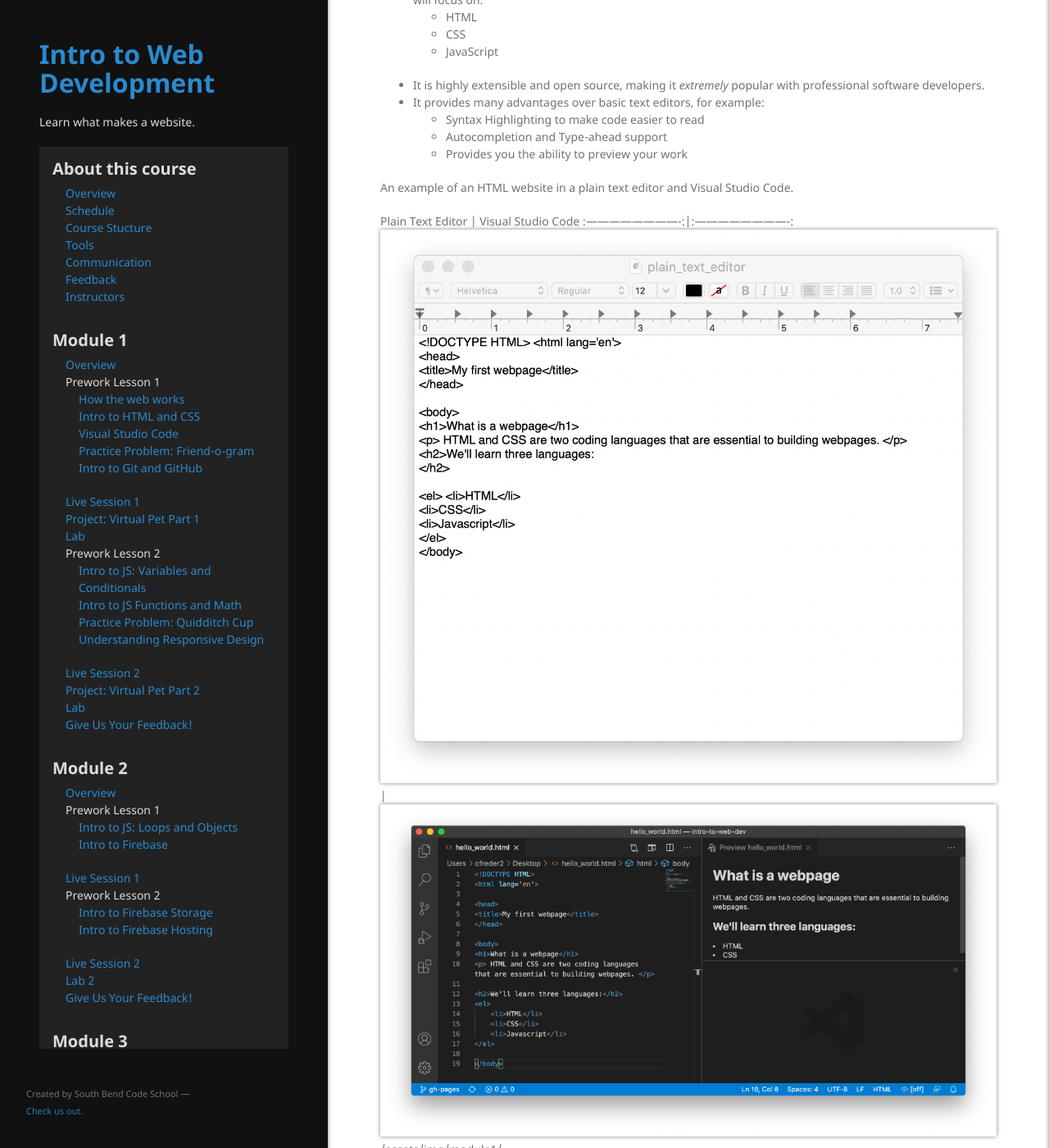
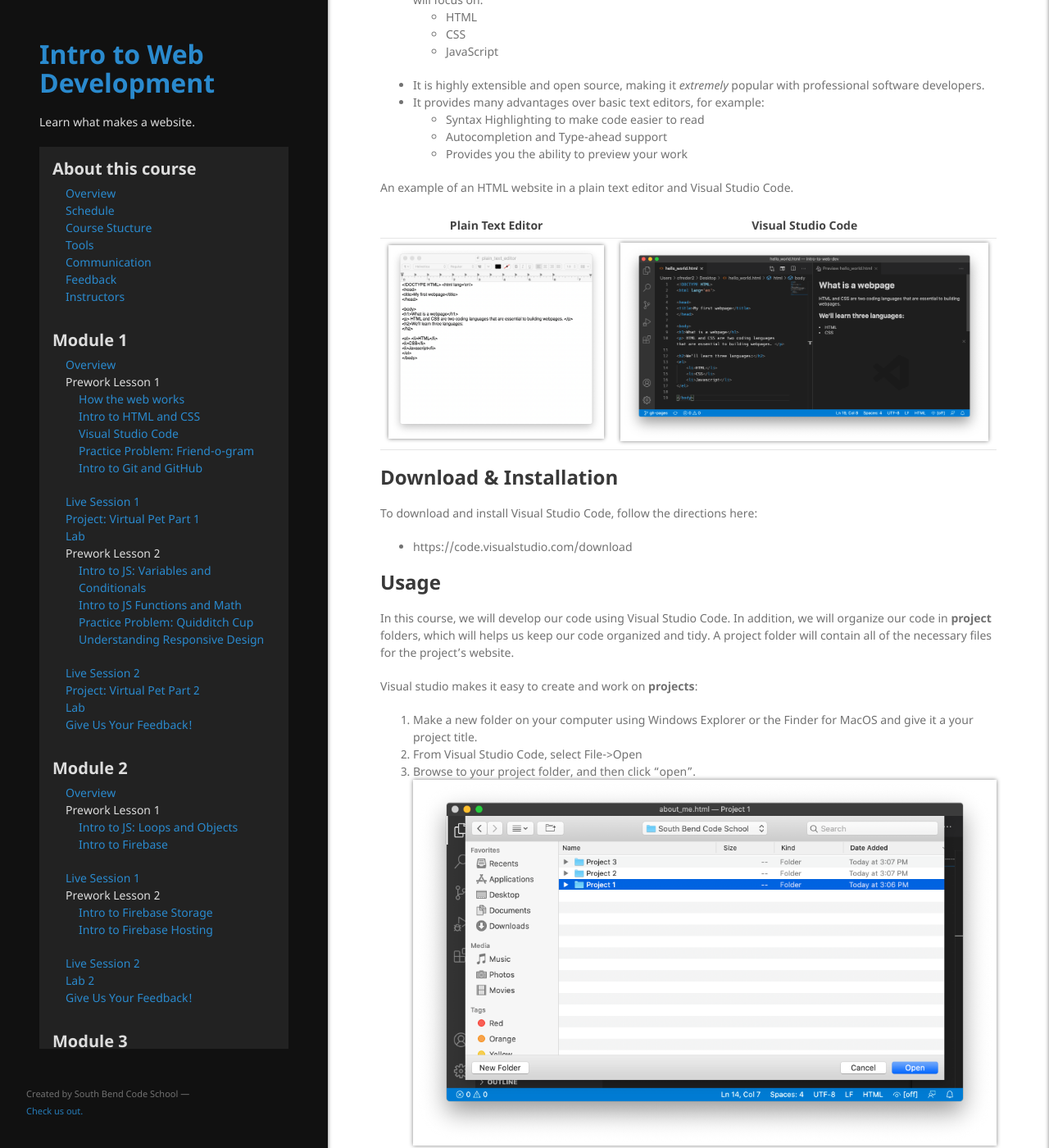
Before and after one commit to south-bend-code-works/intro-to-web-dev, a Jekyll site: the page built from lessons/module1/vs_code.md, in a window 1280 px wide and 1400 px high, scrolled down 285 px. Shown: the whole window at 82% size. Built offline with Jekyll 4.4.1, drawn with Linux system fonts in a browser that asks for light colours; our own code applies the rules of GitHub Pages for plain Markdown files.

Commit message:
Update vs_code.md

```diff
--- a/lessons/module1/vs_code.md
+++ b/lessons/module1/vs_code.md
@@ -22,8 +22,8 @@
 
 Plain Text Editor             |  Visual Studio Code
 :-------------------------:|:-------------------------:
-![]({{ site.baseurl }}/assets/img/module1/vscode_plain_text.png)  |  ![]({{ site.baseurl }}/assets/img/module1/vscode_vscode.png)
-/assets/img/module1/
+![]({{site.baseurl}}/assets/img/module1/vscode_plain_text.png)  |  ![]({{site.baseurl}}/assets/img/module1/vscode_vscode.png)
+
 ## Download & Installation
 To download and install Visual Studio Code, follow the directions here:
 - https://code.visualstudio.com/download
```
